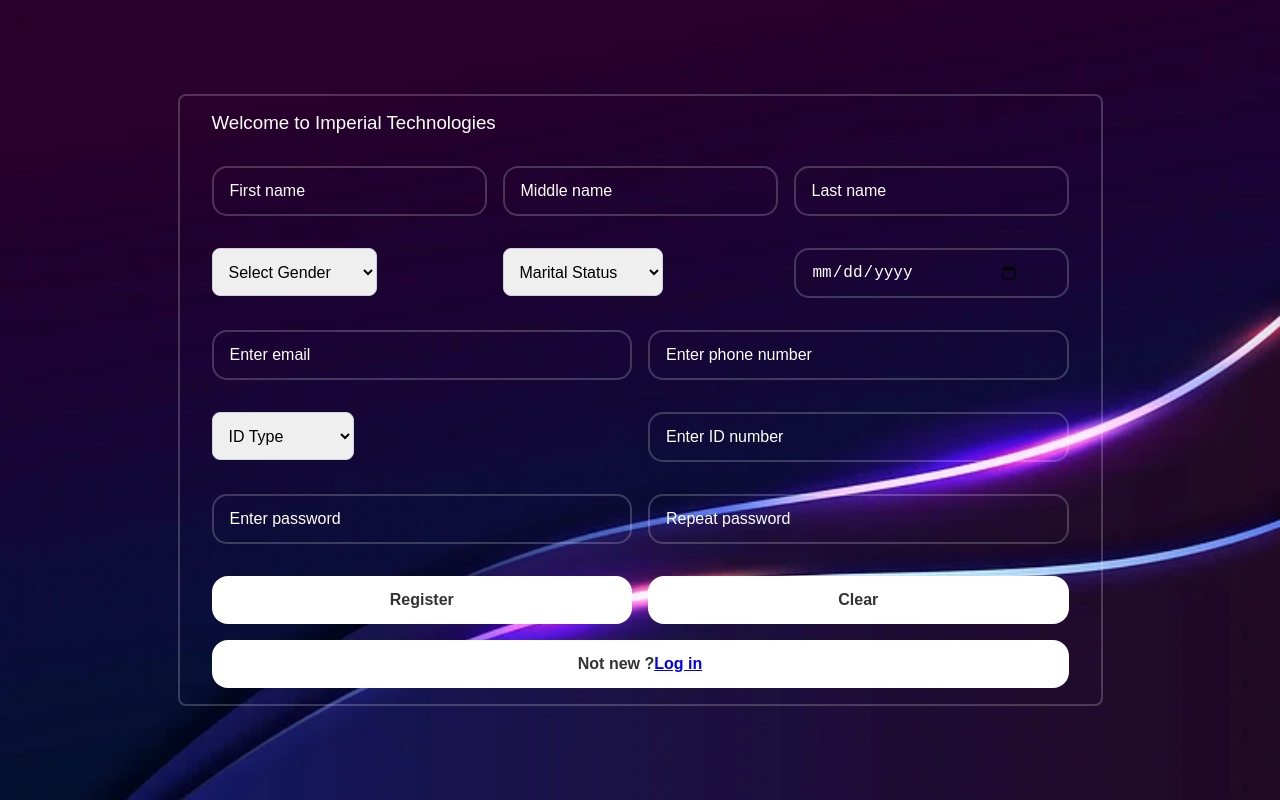
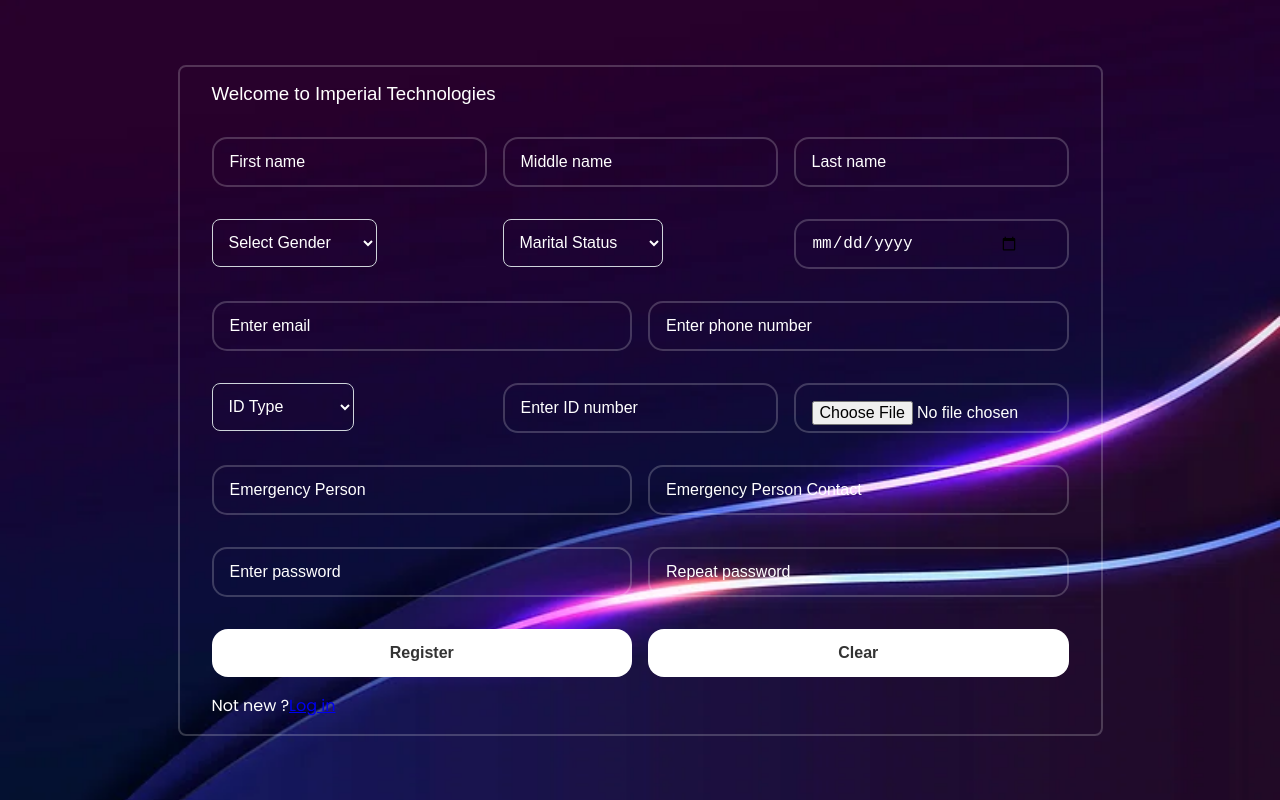
Before and after one commit to mhonatendai/nexus-fe, a React (Create React App) app: page /register in a window 1280 px wide. Built offline with nearby package versions, Linux system fonts and the light colour scheme.

Commit message:
WIP more fileds

```diff
--- a/src/pages/register/RegisterForm.css
+++ b/src/pages/register/RegisterForm.css
@@ -26,4 +26,11 @@
     font-size: 1rem;
     line-height: 1.5;
     height: 3rem;
+    background-color: transparent;
+    color: white;
   }
+
+  .custom-select option {
+    background-color: transparent;
+    color: rgb(10, 10, 10);
+  }
--- a/src/pages/register/RegisterForm.jsx
+++ b/src/pages/register/RegisterForm.jsx
@@ -8,19 +8,22 @@
 const RegisterForm = () => {
     const [emailAddress, setEmailAddress] = useState('');
     const [password, setPassword] = useState('');
+    const [repeatedPassword, setRepeatedPassword] = useState('');
     const [firstName, setFirstName] = useState('');
     const [lastName, setLastName] = useState('');
     const [phoneNumber, setPhoneNumber] = useState('');
     const [middleName, setMiddleName] = useState('');
     const [idNumber, setIdNumber] = useState('');
     const [idType, setIdType] = useState('');
+    const [idDocument, setIdDocument] = useState('');
     const [addressOne, setAddressOne] = useState('');
     const [addressTwo, setAddressTwo] = useState('');
     const [city, setCity] = useState('');
     const [gender, setGender] = useState('');
     const [dateOfBirth, setDateOfBirth] = useState('');
     const [maritalStatus, setMaritalStatus] = useState('');
-    const [nextOfKeen, setNextOfKeen] = useState('');
+    const [emergencyPerson, setEmergencyPerson] = useState('');
+    const [emergencyPersonContact, setEmergencyPersonContact] = useState('');
     const [isRegistered, setIsRegistered] = useState(false);
     const [successMessage, setSuccessMessage] = useState('');
     const [response, setResponse] = useState(null);
@@ -51,7 +54,7 @@
         setIsRegistered(false);
         setMiddleName('');
         setPassword('');
-        setPassword('');
+        setRepeatedPassword('');
         setPhoneNumber('');
         setIdNumber('');
         setIdType('');
@@ -60,8 +63,10 @@
         setCity('');
         setDateOfBirth('');
         setMaritalStatus('');
-        setNextOfKeen('');
         setGender('');
+        setIdDocument('');
+        setEmergencyPerson('');
+        setEmergencyPersonContact('');
     };
 
 
@@ -196,6 +201,38 @@
                                 required
                             />
                         </div>
+                        <div className="input-box">
+                            <input
+                                type="file"
+                                className="form-control"
+                                placeholder="Upload ID document"
+                                value={idDocument}
+                                onChange={(e) => setIdDocument(e.target.value)}
+                                required
+                            />
+                        </div>
+                    </div>
+                    <div className="side-by-side-input-container">
+                        <div className="input-box">
+                            <input
+                                type="text"
+                                className="form-control"
+                                placeholder="Emergency Person"
+                                value={emergencyPerson}
+                                onChange={(e) => setEmergencyPerson(e.target.value)}
+                                required
+                            />
+                        </div>
+                        <div className="input-box">
+                            <input
+                                type="text"
+                                className="form-control"
+                                placeholder="Emergency Person Contact"
+                                value={emergencyPersonContact}
+                                onChange={(e) => setEmergencyPersonContact(e.target.value)}
+                                required
+                            />
+                        </div>
                     </div>
                     <div className="side-by-side-input-container">
                         <div className="input-box">
@@ -213,8 +250,9 @@
                                 type="password"
                                 className="form-control"
                                 placeholder="Repeat password"
-                                value={password}
                                 required
+                                value={repeatedPassword}
+                                onChange={(e) => setRepeatedPassword(e.target.value)}
                             />
                         </div>
                     </div>
@@ -228,9 +266,7 @@
                         </button>
                     </div>
                     <div className="login-grid">
-                        <button className="btn btn-primary">
                             <p>Not new ?<Link to="/login">Log in</Link></p>
-                        </button>
                     </div>
                 </form>
                 )}
```
